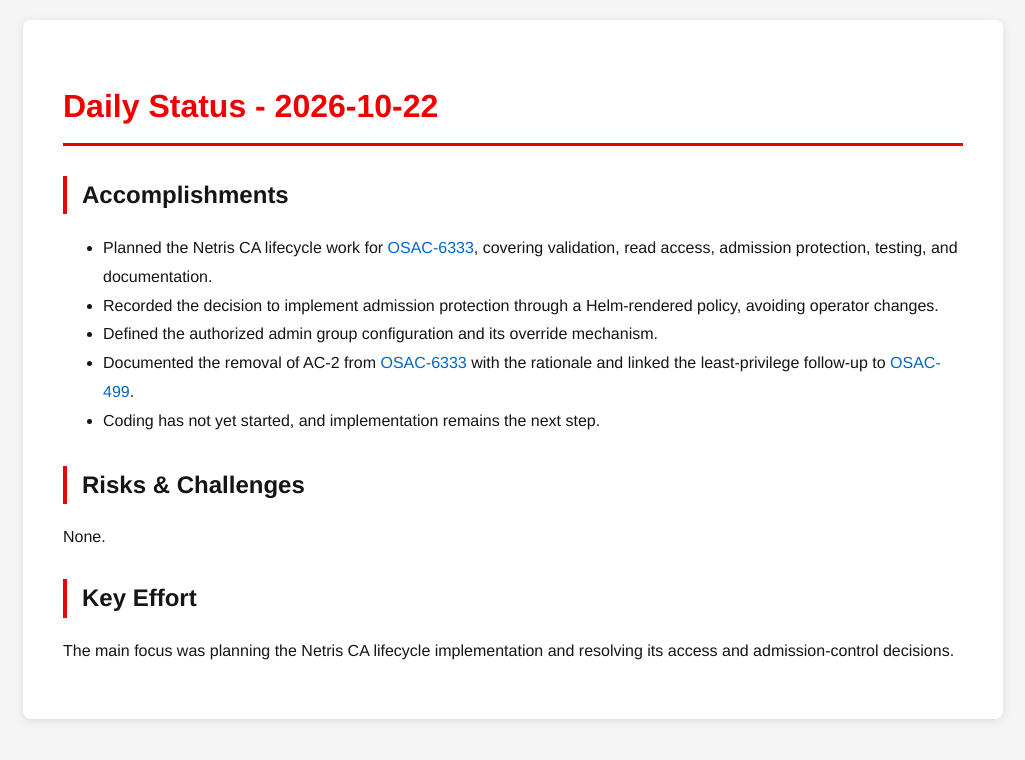
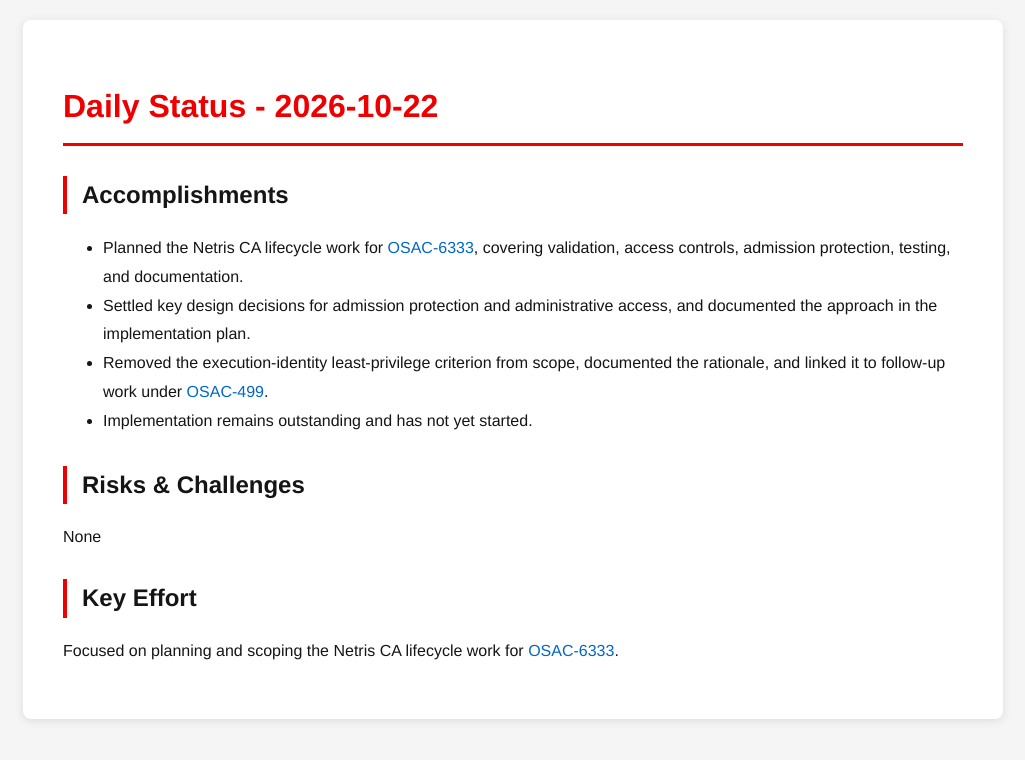
Before and after one commit to tzvatot/daily-status, a Jekyll site: the page built from 2026-10-22.md, in a window 1280 px wide. Shown: the top 760 px of the page, without its empty margins (127-1152 px from the left). Built offline with Jekyll 4.4.1, drawn with Linux system fonts in a browser that asks for light colours.

Commit message:
Daily status update - 2026-10-22

```diff
--- a/2026-10-22.md
+++ b/2026-10-22.md
@@ -7,14 +7,13 @@
 # Daily Status - 2026-10-22
 
 ## Accomplishments
-- Planned the Netris CA lifecycle work for [OSAC-6333](https://redhat.atlassian.net/browse/OSAC-6333), covering validation, read access, admission protection, testing, and documentation.
-- Recorded the decision to implement admission protection through a Helm-rendered policy, avoiding operator changes.
-- Defined the authorized admin group configuration and its override mechanism.
-- Documented the removal of AC-2 from [OSAC-6333](https://redhat.atlassian.net/browse/OSAC-6333) with the rationale and linked the least-privilege follow-up to [OSAC-499](https://redhat.atlassian.net/browse/OSAC-499).
-- Coding has not yet started, and implementation remains the next step.
+- Planned the Netris CA lifecycle work for [OSAC-6333](https://redhat.atlassian.net/browse/OSAC-6333), covering validation, access controls, admission protection, testing, and documentation.
+- Settled key design decisions for admission protection and administrative access, and documented the approach in the implementation plan.
+- Removed the execution-identity least-privilege criterion from scope, documented the rationale, and linked it to follow-up work under [OSAC-499](https://redhat.atlassian.net/browse/OSAC-499).
+- Implementation remains outstanding and has not yet started.
 
 ## Risks & Challenges
-None.
+None
 
 ## Key Effort
-The main focus was planning the Netris CA lifecycle implementation and resolving its access and admission-control decisions.
+Focused on planning and scoping the Netris CA lifecycle work for [OSAC-6333](https://redhat.atlassian.net/browse/OSAC-6333).
```
